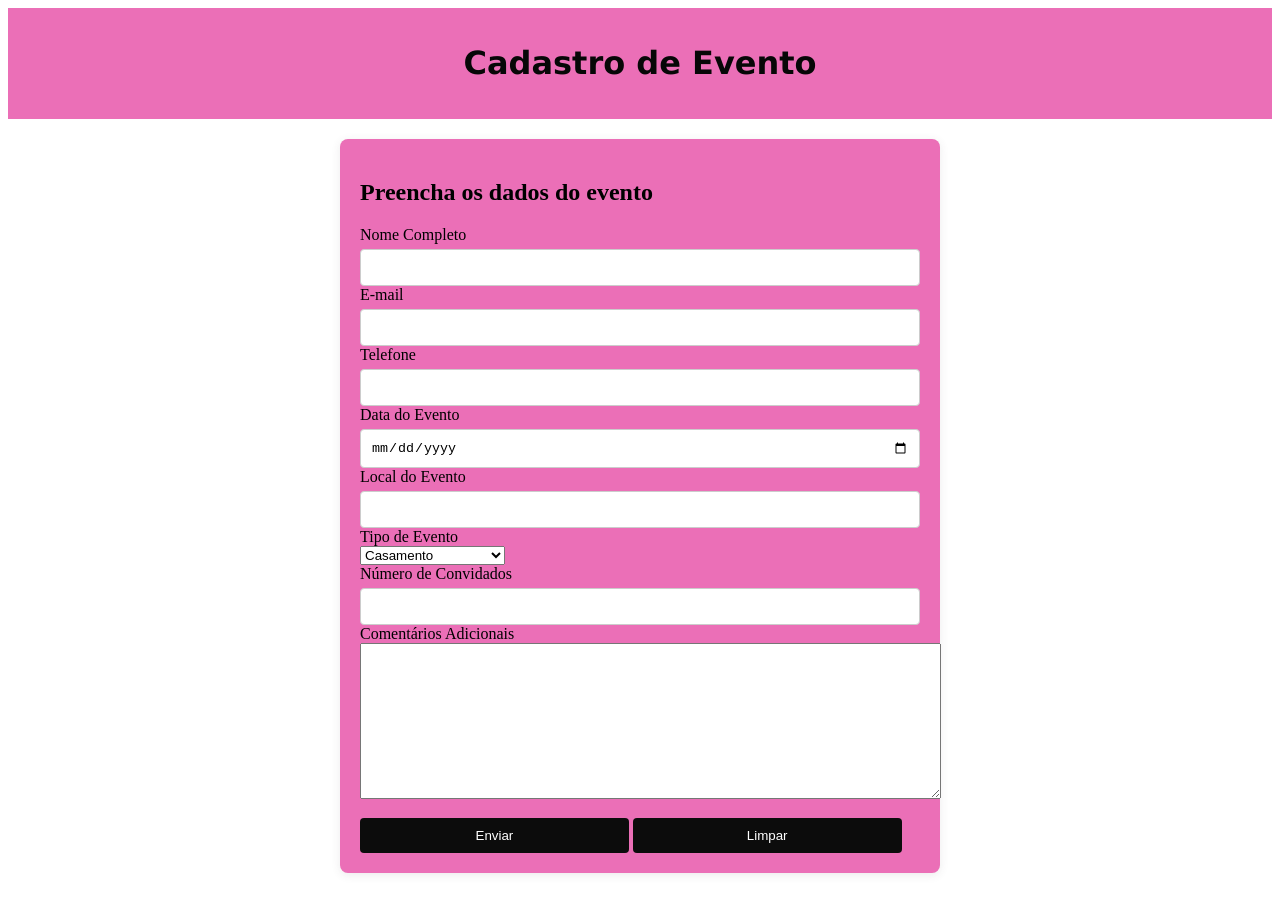
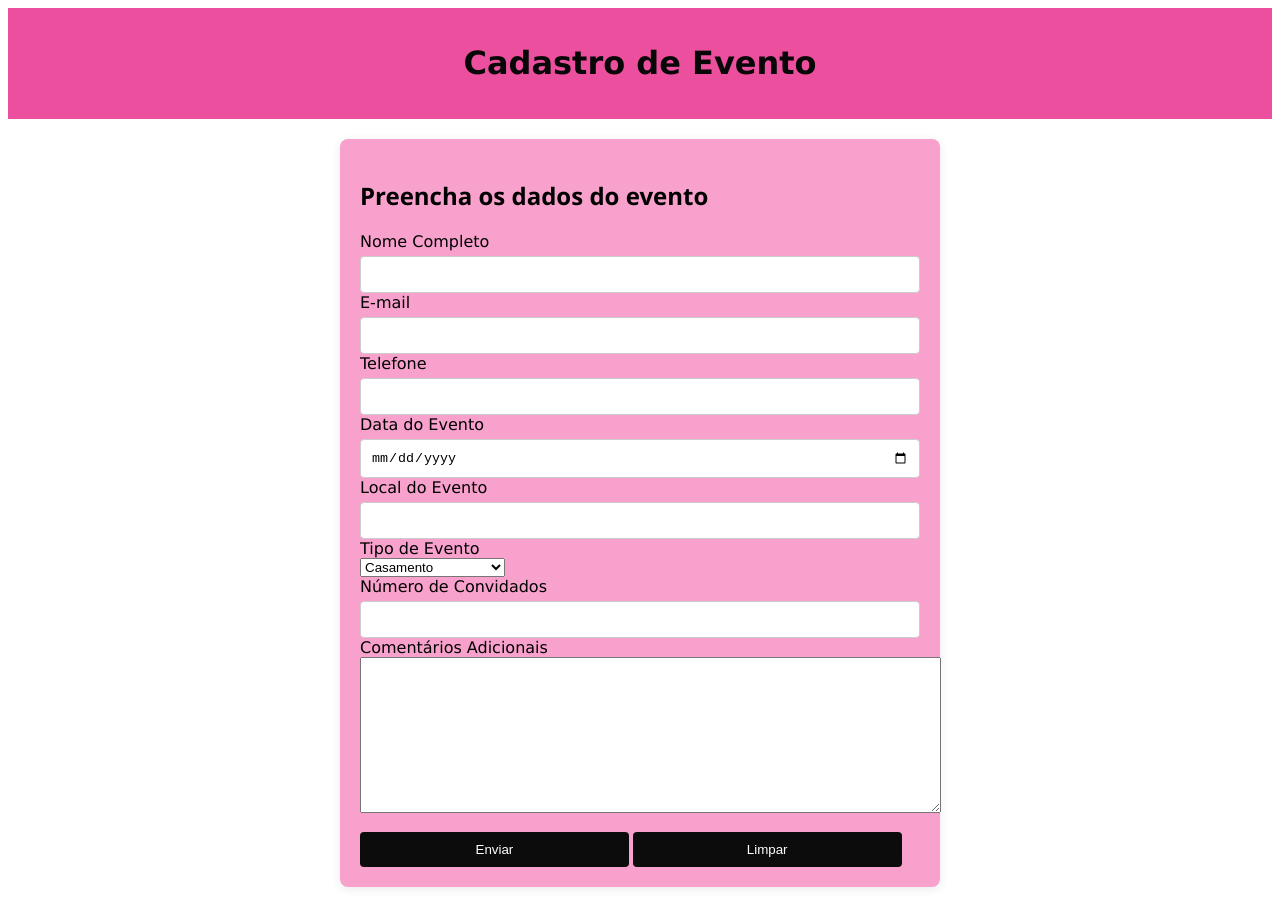
Before and after one commit to isabellafontana/cadastro-evento, a plain HTML site: page index.html in a window 1280 px wide. Drawn offline with Linux system fonts and the light colour scheme; a script that the page names is missing.

Commit message:
wwestilização do projeto.

```diff
--- a/style.css
+++ b/style.css
@@ -2,10 +2,13 @@
     box-sizing: border-box;
 }
 
+ label {
+    font-family: Verdana, Geneva, Tahoma, sans-serif;
 
+ }
 
 header {
-    background: rgb(235, 111, 183);
+    background: rgb(236, 79, 158);
     color: rgb(7, 7, 7);
     padding: 15px 0;
     text-align: center;
@@ -16,7 +19,7 @@ main {
     max-width: 600px;
     margin: 20px auto;
     padding: 20px;
-    background: rgb(235, 111, 183);
+    background: rgb(248, 161, 204);
     border-radius: 8px;
     box-shadow: 0 2px 10px rgba(71, 59, 64, 0.1);
 }
@@ -44,3 +47,7 @@ button{
 button:hover{
     background: #000000;
 }
+h2 {
+   font-family: 'Segoe UI', Tahoma, Geneva, Verdana, sans-serif;
+
+}
```
